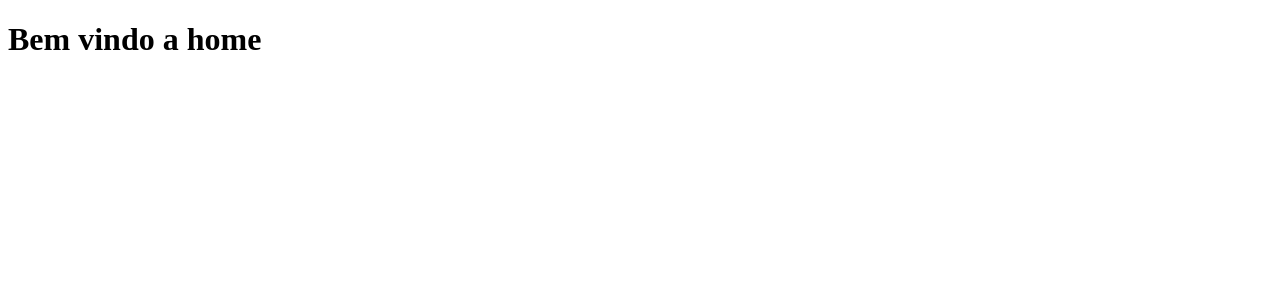
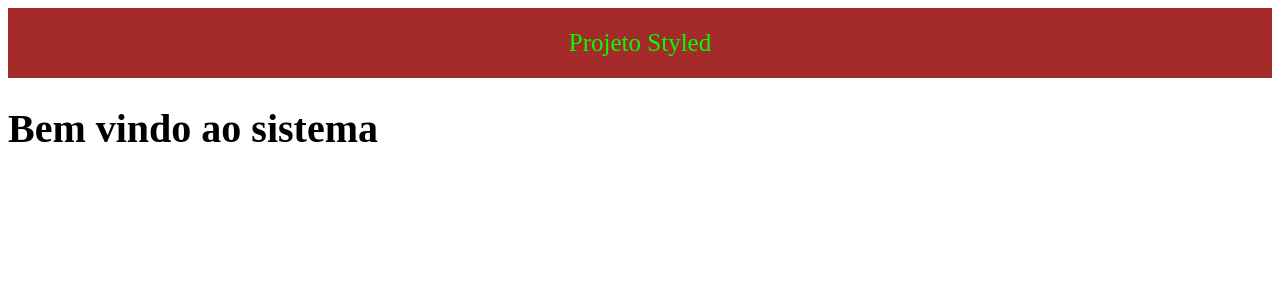
Before and after one commit to leandroofaria/AprendendoReact, a React (Create React App) app: page / in a window 1280 px wide. Shown: the top 300 px of the page. Built offline with nearby package versions, Linux system fonts and the light colour scheme.

Commit message:
Styled Components

```diff
--- a/package.json
+++ b/package.json
@@ -10,6 +10,7 @@
     "react-dom": "^18.3.1",
     "react-router-dom": "^6.27.0",
     "react-scripts": "5.0.1",
+    "styled-components": "^6.1.13",
     "web-vitals": "^2.1.4"
   },
   "scripts": {
--- a/src/App.js
+++ b/src/App.js
@@ -1,7 +1,18 @@
-import Routes from "./routes"
+import React from "react";
+import { Container, Head, Title, BemVindo } from "./styles";
+
 
 export default function App() {
-  return (
-      <Routes/>
-  )
+    return (
+        <Container>
+            <Head>
+                <Title>Projeto Styled</Title>
+            </Head>
+
+            <BemVindo cor="#0FGH57" tamanho={40}>
+                Bem vindo ao sistema
+            </BemVindo>
+
+        </Container>
+    )
 }
--- a/src/pages/Erro/index.js
+++ /dev/null
@@ -1,12 +0,0 @@
-import {Link} from 'react-router-dom'
-
-export default function Erro() {
-    return (
-      <div>
-        <h1>Erro! Parece que essa página não existe.</h1>
-        <span>Você pode estar procurando:</span>
-        <Link to="/">Home</Link> <br/>
-        <Link to="/sobre">Sobre nós</Link>
-      </div>
-    )
-  }
--- a/src/pages/Home/index.js
+++ /dev/null
@@ -1,7 +0,0 @@
-export default function Home() {
-    return (
-      <div>
-        <h1>Bem vindo a home</h1>
-      </div>
-    )
-  }
--- a/src/pages/Produto/index.js
+++ /dev/null
@@ -1,13 +0,0 @@
-import { useParams } from 'react-router-dom'
-
-export default function Produto() {
-
-    const { id } = useParams();
-
-    return (
-      <div>
-        <h1>Grade de produtos:</h1> <br/>
-        <span>Produto selecionado: {id}</span>
-      </div>
-    )
-  }
--- a/src/pages/Sobre/index.js
+++ /dev/null
@@ -1,8 +0,0 @@
-export default function Contato() {
-    return (
-      <div>
-        <h1>Contatos</h1>
-        <span>teste@gmail.com</span>
-      </div>
-    )
-  }
--- a/src/routes.js
+++ /dev/null
@@ -1,27 +0,0 @@
-import { BrowserRouter, Route, Routes as RoutesRD } from 'react-router-dom';
-import Home from './pages/Home';
-import Sobre from './pages/Sobre';
-import Contato from './pages/Contato';
-import Erro from './pages/Erro';
-import Produto from './pages/Produto';
-
-const Routes = () => {
-return (
-<BrowserRouter>
-    {/* se eu quiser um componente fixo, coloco aqui */}
-    <RoutesRD>
-        <Route path="/" element={<Home/>}/>
-        <Route path="/sobre" element={<Sobre/>}/>
-        <Route path="/contato" element={<Contato/>}/>
-
-        {/* Rota dinâmica, muda de acordo com o id do produto */}
-        <Route path="/produto/:id" element={<Produto/>}/>
-
-        <Route path="*" element={<Erro/>}/>
-    </RoutesRD>
-</BrowserRouter>
-);
-}
-
-
-export default Routes;
--- /dev/null
+++ b/src/styles.js
@@ -0,0 +1,29 @@
+import styled from "styled-components";
+
+export const Container = styled.div`
+display: flex;
+flex-direction: column;
+width: 100%;
+height: 500px;
+
+`;
+
+export const Head = styled.header `
+width: 100%;
+height: 70px;
+background-color: brown;
+display: flex;
+align-items: center;
+justify-content: center;
+
+`;
+
+export const Title = styled.a `
+font-size: 25px;
+color: #00FF00;
+`;
+
+export const BemVindo = styled.h1 `
+font-size: ${props => `${props.tamanho}px`};
+color: ${props => `#${props.cor}`};
+`;
```
Also changed, not shown: src/App.css (added), src/index.js (line endings or trailing spaces), src/pages/Contato/index.js (deleted), 1 other file (tests, documents, lock files or other folders).
